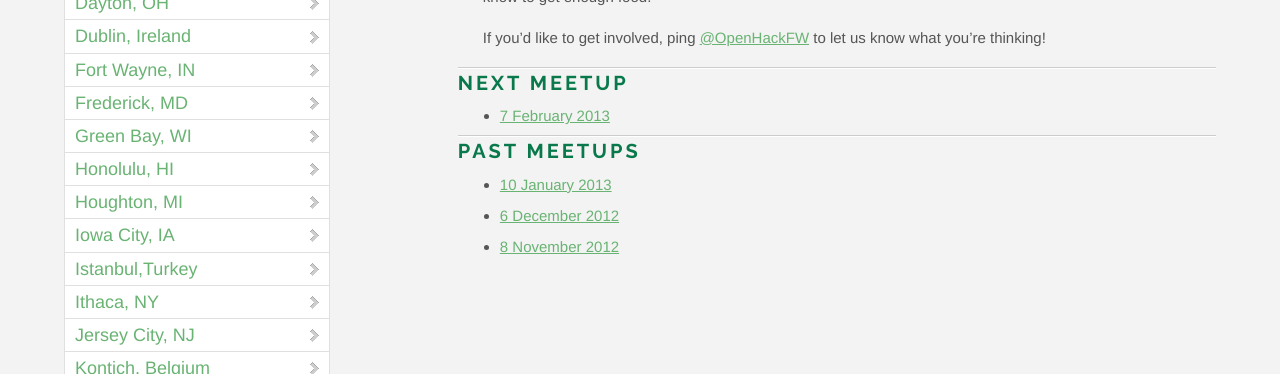
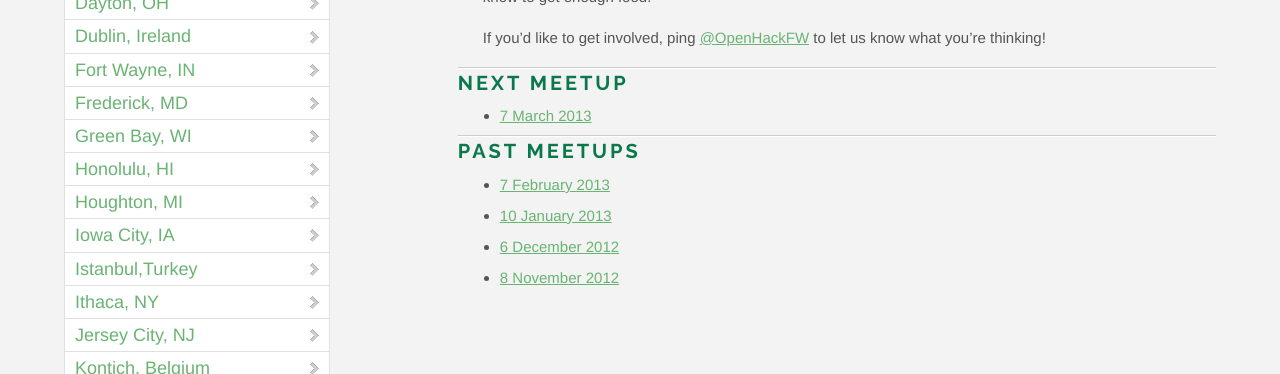
Before and after one commit to OpenHack/openhack.github.com, a Jekyll site: the page built from fortwayne/index.markdown, in a window 1280 px wide. Shown: the part 660-1034 px from the top of the page. Built offline with Jekyll 4.4.1, drawn with Linux system fonts in a browser that asks for light colours; nearby versions of some CDN libraries; Markdown is read by kramdown in place of the engine named in the settings; comment, search, counter and statistics services are not loaded.

Commit message:
Add March event for Fort Wayne

```diff
--- a/fortwayne/index.markdown
+++ b/fortwayne/index.markdown
@@ -22,10 +22,11 @@ you're thinking!
 
 ### Next meetup
 
-* [7 February 2013](http://openhackfw.eventbrite.com/)
+* [7 March 2013](http://openhackfw.eventbrite.com/)
 
 ### Past meetups
 
+* [7 February 2013](http://openhackfw-feb13.eventbrite.com/)
 * [10 January 2013](http://openhackfw-jan13.eventbrite.com/)
 * [6 December 2012](http://openhackfw-dec12.eventbrite.com/)
 * [8 November 2012](http://openhackfw-nov12.eventbrite.com/)
```
